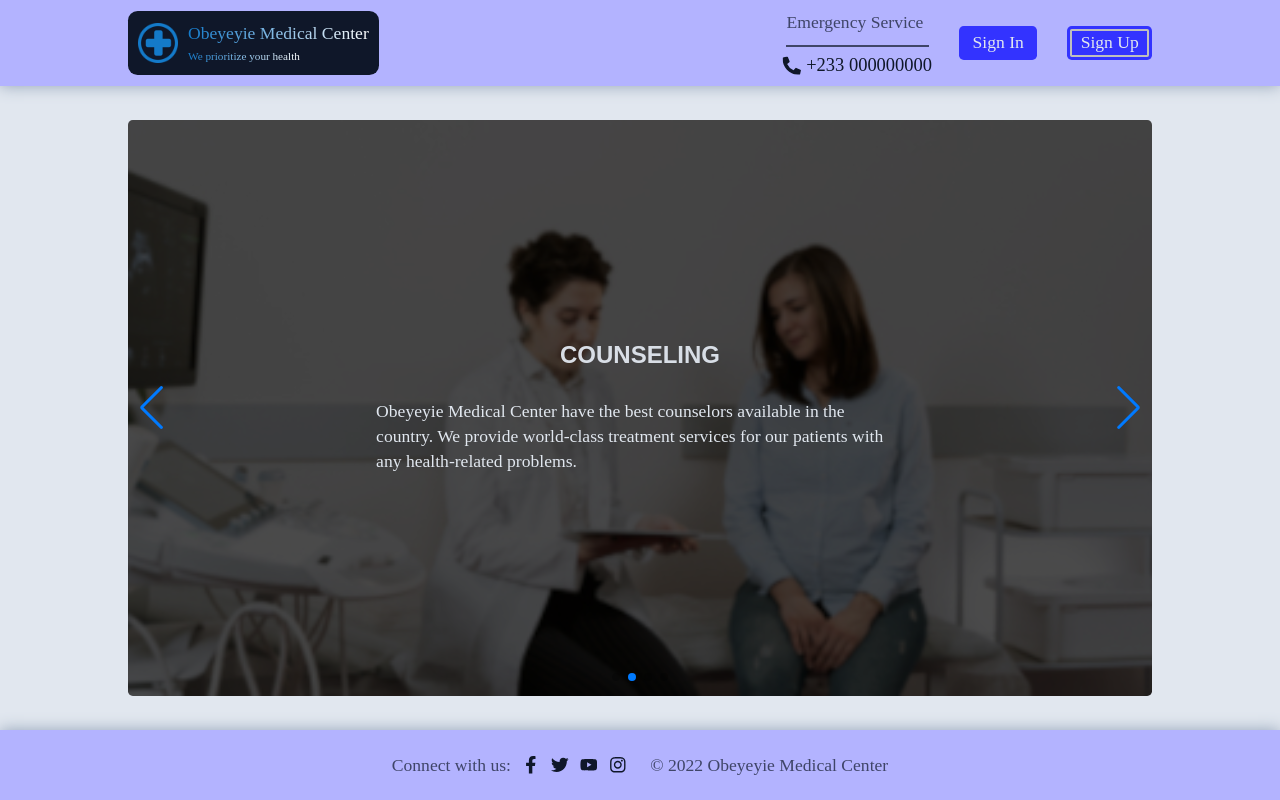
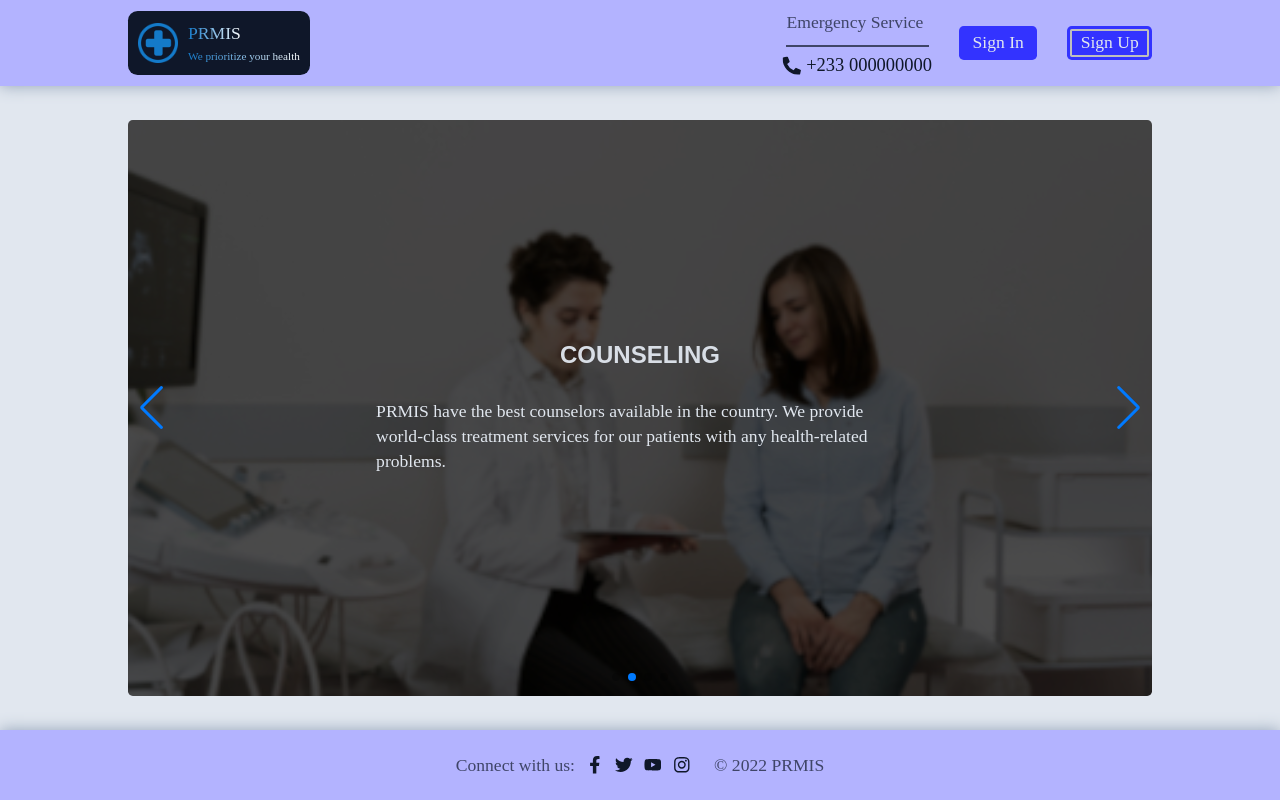
Before and after one commit to Yawson-Enoch/prmis, a Next.js app: page / in a window 1280 px wide. Built offline with nearby package versions, Linux system fonts and the light colour scheme; no server answers; a web font is replaced by a local one.

Commit message:
code refactor

```diff
--- a/components/common/logo/Logo.tsx
+++ b/components/common/logo/Logo.tsx
@@ -10,7 +10,7 @@ const Logo = () => {
           <a className="center">
             <Image
               src="/assets/cover/logo.png"
-              alt="Obeyeyie Medical Center logo"
+              alt="PRMIS logo"
               width={40}
               height={40}
               priority
@@ -20,7 +20,7 @@ const Logo = () => {
       </div>
 
       <div className={`${styles.nameAndMotto} flow`}>
-        <p>Obeyeyie Medical Center</p>
+        <p>PRMIS</p>
 
         <p>We prioritize your health</p>
       </div>
--- a/components/home/Slider.tsx
+++ b/components/home/Slider.tsx
@@ -12,13 +12,13 @@ const slides = [
     image: '/assets/services/service-image1.jpg',
     title: 'Emergency Service',
     description:
-      'Obeyeyie Medical Center provide 24/7 quick response to your emergencies with world-class ambulances distributed accross the city.',
+      'PRMIS provides 24/7 quick response to your emergencies with world-class ambulances distributed accross the city.',
   },
   {
     id: 2,
     image: '/assets/services/service-image2.jpg',
     title: 'Counseling',
-    description: `Obeyeyie Medical Center have the best counselors available in the country. We provide world-class treatment services for our patients with any health-related problems.`,
+    description: `PRMIS have the best counselors available in the country. We provide world-class treatment services for our patients with any health-related problems.`,
   },
   {
     id: 3,
--- a/components/layout/home/footer/Footer.tsx
+++ b/components/layout/home/footer/Footer.tsx
@@ -15,7 +15,7 @@ const Footer = () => {
           </div>
         </div>
         <p className={styles.copyrightInfo}>
-          &copy; {new Date().getFullYear()} Obeyeyie Medical Center
+          &copy; {new Date().getFullYear()} PRMIS
         </p>
       </div>
     </footer>
--- a/pages/_app.tsx
+++ b/pages/_app.tsx
@@ -27,7 +27,7 @@ function MyApp({
   return (
     <>
       <Head>
-        <title>Obeyeyie Medical Center</title>
+        <title>PRMIS</title>
       </Head>
       <SWRConfig
         value={{
--- a/pages/_document.tsx
+++ b/pages/_document.tsx
@@ -8,7 +8,7 @@ export default class MyDocument extends Document {
           <meta name="author" content="Yawson Enoch" />
           <meta
             name="description"
-            content="Welcome to Obeyeyie Medical Center. We have assembled some of the finest Doctors, Nurses, Dentists, etc who take care of all your medical needs."
+            content="Welcome to PRMIS. We have assembled some of the finest Doctors, Nurses, Dentists, etc who take care of all your medical needs."
           />
           <link rel="icon" href="/favicon.png" />
         </Head>
```
Also changed, not shown: animations/animations.ts (+4 -43 lines).
